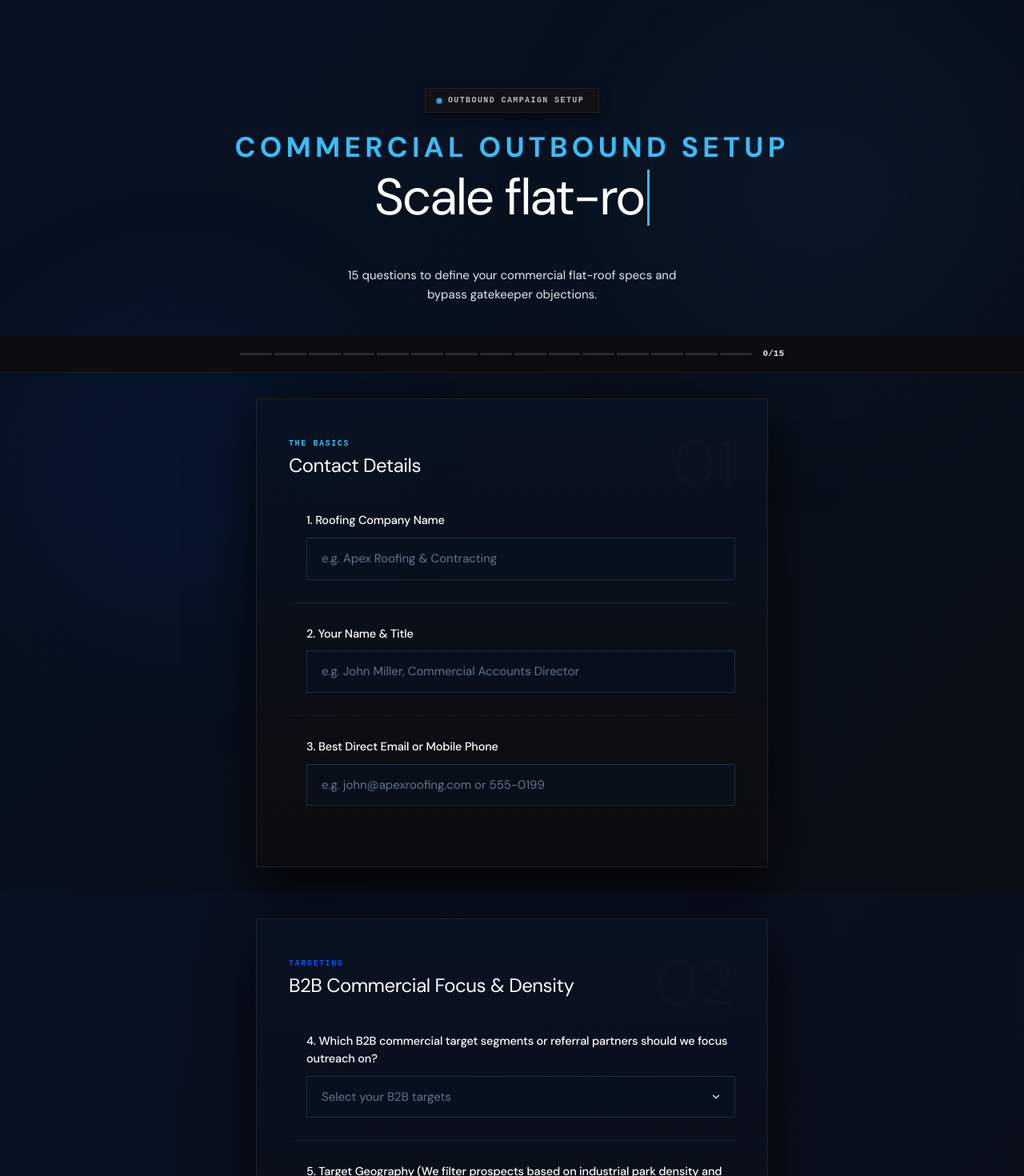
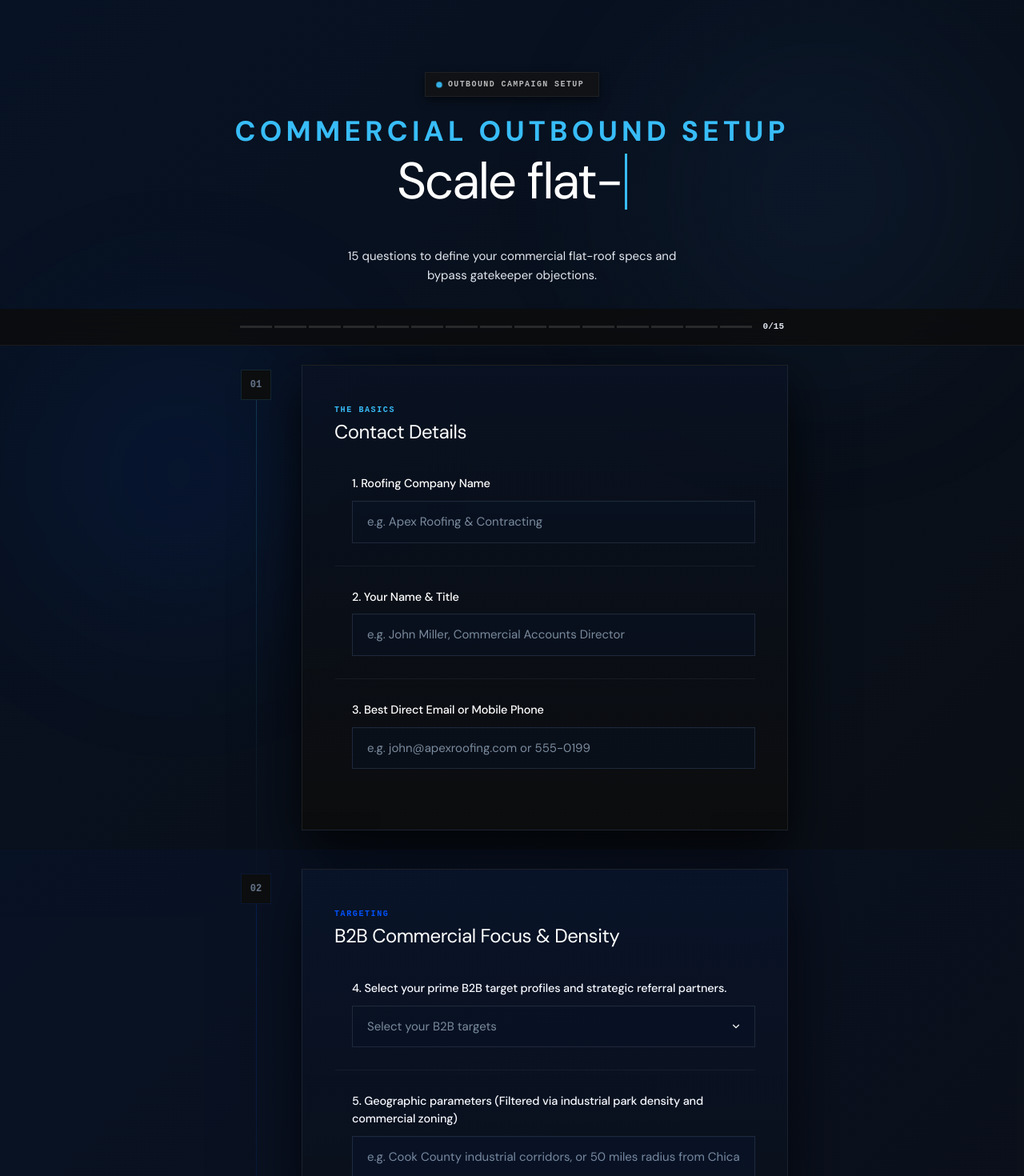
Before and after one commit to jaexochill2-code/scalesteady-engineers, a Next.js app: page /marketfit-roofing in a window 1280 px wide. Shown: the top 1470 px of the page at 80% size. Built offline with nearby package versions, Linux system fonts and the light colour scheme; no server answers.

Commit message:
feat: visual contrast layout rail, card containment and B2B copy updates

```diff
--- a/src/app/marketfit-roofing/page.tsx
+++ b/src/app/marketfit-roofing/page.tsx
@@ -256,6 +256,17 @@ export default function OnboardingPage() {
   const domain = form.company_name ? form.company_name.toLowerCase().replace(/[^a-z0-9]/g, "") + "roofing.com" : "yourdomain.com";
   const act = (f: string) => activeField === f;
 
+  const getActiveSecIndex = () => {
+    if (!activeField) return -1;
+    if (["company_name", "contact_name", "contact_details"].includes(activeField)) return 0;
+    if (["primary_icp", "geographic_target", "ideal_job_size"].includes(activeField)) return 1;
+    if (["intro_offer", "copy_constraints", "best_win"].includes(activeField)) return 2;
+    if (["main_objection", "edge", "goals_90_days", "past_results"].includes(activeField)) return 3;
+    if (activeField === "routing_destination" || activeField.startsWith("email_names")) return 4;
+    return -1;
+  };
+  const activeSec = getActiveSecIndex();
+
   if (status === "success") {
     return (
       <div style={{ background: C.bg, minHeight: "100vh", display: "flex", alignItems: "center", justifyContent: "center", padding: "40px 24px" }}>
@@ -285,7 +296,7 @@ export default function OnboardingPage() {
       <div style={{ position: "fixed", bottom: "-10%", left: "-5%", width: "45vw", height: "45vw", background: "radial-gradient(circle, rgba(0,82,255,0.10) 0%, transparent 70%)", borderRadius: "50%", filter: "blur(80px)", pointerEvents: "none", zIndex: 0 }} />
 
       {/* ═══ HERO ═══ */}
-      <div style={{ position: "relative", zIndex: 2, padding: "110px 24px 40px", textAlign: "center" }}>
+      <div style={{ position: "relative", zIndex: 2, padding: "90px 24px 30px", textAlign: "center" }}>
         <div style={{ animation: "fadeUp 0.7s cubic-bezier(0.16,1,0.3,1) both" }}>
           <div className="pill">
             <span className="pill-dot" />
@@ -293,7 +304,7 @@ export default function OnboardingPage() {
           </div>
 
           {/* Typewriter Headings */}
-          <h1 style={{ fontSize: "clamp(32px, 5.5vw, 64px)", fontWeight: 400, lineHeight: 1.1, letterSpacing: "-0.035em", color: C.textPrimary, marginBottom: "20px", minHeight: "2.3em" }}>
+          <h1 style={{ fontSize: "clamp(32px, 5.5vw, 64px)", fontWeight: 400, lineHeight: 1.1, letterSpacing: "-0.035em", color: C.textPrimary, marginBottom: "16px", minHeight: "2.3em" }}>
             <span style={{ display: "block", fontSize: "0.55em", color: C.accentBlue, textTransform: "uppercase", letterSpacing: "0.15em", fontWeight: 700, marginBottom: "8px" }}>
               Commercial Outbound Setup
             </span>
@@ -323,7 +334,7 @@ export default function OnboardingPage() {
       <form ref={formRef} onSubmit={handleSubmit} style={{ position: "relative", zIndex: 2 }}>
 
         {/* SECTION 1 */}
-        <Sec i={0} label="The Basics" title="Contact Details">
+        <Sec i={0} label="The Basics" title="Contact Details" isActive={activeSec === 0}>
           <Field field="company_name" label="1. Roofing Company Name" active={act("company_name")}>
             <input className="gi" {...ip("company_name", form, handleChange, setActiveField, "e.g. Apex Roofing & Contracting")} data-active={act("company_name")} />
           </Field>
@@ -336,8 +347,8 @@ export default function OnboardingPage() {
         </Sec>
 
         {/* SECTION 2 */}
-        <Sec i={1} label="Targeting" title="B2B Commercial Focus & Density">
-          <Field field="primary_icp" label="4. Which B2B commercial target segments or referral partners should we focus outreach on?" active={act("primary_icp")}>
+        <Sec i={1} label="Targeting" title="B2B Commercial Focus & Density" isActive={activeSec === 1}>
+          <Field field="primary_icp" label="4. Select your prime B2B target profiles and strategic referral partners." active={act("primary_icp")}>
             <div style={{ position: "relative" }}>
               <select className="gi gi-sel" required value={form.primary_icp}
                 onFocus={() => setActiveField("primary_icp")}
@@ -353,7 +364,7 @@ export default function OnboardingPage() {
               </select>
             </div>
           </Field>
-          <Field field="geographic_target" label="5. Target Geography (We filter prospects based on industrial park density and commercial zoning)" active={act("geographic_target")}>
+          <Field field="geographic_target" label="5. Geographic parameters (Filtered via industrial park density and commercial zoning)" active={act("geographic_target")}>
             <input className="gi" {...ip("geographic_target", form, handleChange, setActiveField, "e.g. Cook County industrial corridors, or 50 miles radius from Chicago")} data-active={act("geographic_target")} />
           </Field>
           <Field field="ideal_job_size" label="6. Which commercial roofing systems are you equipped to handle? (e.g. TPO, EPDM, Silicone Coatings, Metal)" active={act("ideal_job_size")} last>
@@ -362,8 +373,8 @@ export default function OnboardingPage() {
         </Sec>
 
         {/* SECTION 3 */}
-        <Sec i={2} label="The Strategy" title="Foot-In-The-Door Offers & Risk Bypassing">
-          <Field field="intro_offer" label="7. What is your high-conversion 'foot-in-the-door' offer for building owners?" active={act("intro_offer")}>
+        <Sec i={2} label="The Strategy" title="Foot-In-The-Door Offers & Risk Bypassing" isActive={activeSec === 2}>
+          <Field field="intro_offer" label="7. High-conversion low-friction offer (e.g. Drone Thermal Inspections, Capital Expenditure Budgeting Plan)" active={act("intro_offer")}>
             <input className="gi" {...ip("intro_offer", form, handleChange, setActiveField, "e.g. Free Drone Thermal Assessment, or Capital Expenditure Budget Plan Estimate")} data-active={act("intro_offer")} />
             <p style={{ fontSize: "12.5px", color: C.textMuted, marginTop: "8px", lineHeight: 1.5 }}>Boilerplate sales pitches fail commercial gatekeepers. We recommend diagnostic or capital budgeting offers.</p>
           </Field>
@@ -376,8 +387,8 @@ export default function OnboardingPage() {
         </Sec>
 
         {/* SECTION 4 */}
-        <Sec i={3} label="Objection Gates" title="Disarming gatekeepers & local credibility">
-          <Field field="main_objection" label="10. When property managers use the 'we already have a preferred roofer' defense, what secondary leverage do you offer?" active={act("main_objection")}>
+        <Sec i={3} label="Objection Gates" title="Disarming gatekeepers & local credibility" isActive={activeSec === 3}>
+          <Field field="main_objection" label="10. When gatekeepers or property managers use the 'we already have a preferred roofer' defense, what secondary leverage do you offer?" active={act("main_objection")}>
             <textarea className="gi gi-ta" {...tp("main_objection", form, handleChange, setActiveField, "e.g. We provide 2-hour emergency leak response when their vendor is busy, or act as secondary competitive bids to keep primary vendors honest")} data-active={act("main_objection")} />
           </Field>
           <Field field="edge" label="11. Whose name and title should sign the outbound emails?" active={act("edge")}>
@@ -387,22 +398,13 @@ export default function OnboardingPage() {
           <Field field="goals_90_days" label="12. Do you want to target properties based on their capital budgeting planning cycles? (Commercial plans typically lock in Q3/Q4)" active={act("goals_90_days")}>
             <textarea className="gi gi-ta" {...tp("goals_90_days", form, handleChange, setActiveField, "Specify if you want to align outreach timing with fiscal years, lease cycles, or immediate storm response...")} data-active={act("goals_90_days")} />
           </Field>
-          <Field field="past_results" label="13. How do you handle property managers' skepticism regarding local storm chasers, roofing scams, or lack of local presence?" active={act("past_results")} last>
+          <Field field="past_results" label="13. How do you handle property managers' skepticism regarding local storm chasers, roofing contractor scams, or lack of local presence?" active={act("past_results")} last>
             <textarea className="gi gi-ta" {...tp("past_results", form, handleChange, setActiveField, "e.g. We cite local references, show physical brick-and-mortar office location, or prove active local permits...")} data-active={act("past_results")} />
           </Field>
         </Sec>
 
         {/* SECTION 5 */}
-        <div className="sec" style={{ padding: "56px 24px 100px" }}>
-          <div className="sec-tint" style={{ background: ACCENTS[4].tint }} />
-          <div style={{ maxWidth: "640px", margin: "0 auto", position: "relative", zIndex: 2 }}>
-            <div className="sec-card" style={{ padding: "48px 40px" }}>
-              <div style={{ marginBottom: "44px", position: "relative" }}>
-                <span className="sec-tag" style={{ color: ACCENTS[4].dot }}>Campaign Setup</span>
-                <h2 className="sec-heading">14. CRM Integration & Mailbox Sender Setup</h2>
-                <span className="sec-ghost">05</span>
-              </div>
-
+        <Sec i={4} label="Campaign Setup" title="CRM Integration & Mailbox Sender Setup" isActive={activeSec === 4}>
           <div className="fg" data-active={act("routing_destination")}>
             <label className="fl" data-active={act("routing_destination")}>14. Which CRM or routing method should booked estimates route to?</label>
             <div style={{ position: "relative" }}>
@@ -434,7 +436,7 @@ export default function OnboardingPage() {
             )}
           </div>
 
-              <div className="fg" data-active={activeField?.startsWith("email_names")} style={{ borderBottom: "none", marginBottom: "48px" }}>
+          <div className="fg" data-active={activeField?.startsWith("email_names")} style={{ borderBottom: "none", marginBottom: 0 }}>
             <label className="fl" data-active={activeField?.startsWith("email_names")}>15. First names of 5 team members to set up as outbound sender profiles</label>
             <p style={{ fontSize: "13px", color: C.textMuted, marginBottom: "20px", lineHeight: 1.5 }}>Real first names only (e.g. bob, john). Emails will be sent from name@{domain}.</p>
             <div style={{ display: "flex", flexDirection: "column", gap: "12px" }}>
@@ -459,12 +461,12 @@ export default function OnboardingPage() {
           </div>
 
           {status === "error" && (
-                <div style={{ padding: "14px 18px", background: "rgba(255,59,48,0.1)", border: "1px solid rgba(255,59,48,0.3)", borderRadius: "0px", fontSize: "13px", color: "#FF3B30", marginBottom: "24px", lineHeight: 1.5 }}>
+            <div style={{ padding: "14px 18px", background: "rgba(255,59,48,0.1)", border: "1px solid rgba(255,59,48,0.3)", borderRadius: "0px", fontSize: "13px", color: "#FF3B30", margin: "24px 0", lineHeight: 1.5 }}>
               {errorMsg}
             </div>
           )}
 
-              <button type="submit" disabled={status === "submitting"} className="submit-btn submit-btn-full" style={{ borderRadius: "0px" }}>
+          <button type="submit" disabled={status === "submitting"} className="submit-btn submit-btn-full" style={{ borderRadius: "0px", marginTop: "32px" }}>
             {status === "submitting" ? (
               <span style={{ display: "flex", alignItems: "center", justifyContent: "center", gap: "10px" }}>
                 <span className="spin" /> Submitting Settings...
@@ -473,26 +475,35 @@ export default function OnboardingPage() {
               "Deploy Campaign Settings"
             )}
           </button>
-            </div>
-          </div>
-        </div>
+        </Sec>
 
       </form>
     </div>
   );
 }
 
-function Sec({ i, label, title, children }: { i: number; label: string; title: string; children: React.ReactNode }) {
+function Sec({ i, label, title, isActive, children }: { i: number; label: string; title: string; isActive: boolean; children: React.ReactNode }) {
   const a = ACCENTS[i];
   return (
-    <div className="sec" style={{ padding: "32px 24px" }}>
+    <div className="sec sec-layout" style={{ padding: "24px 24px" }} data-active={isActive}>
       <div className="sec-tint" style={{ background: a.tint }} />
-      <div style={{ maxWidth: "640px", margin: "0 auto", position: "relative", zIndex: 2 }}>
-        <div className="sec-card" style={{ padding: "48px 40px" }}>
-          <div style={{ marginBottom: "44px", position: "relative" }}>
-            <span className="sec-tag" style={{ color: a.dot }}>{label}</span>
+
+      <div className="sec-grid">
+        {/* Left column (Rail) */}
+        <div className="sec-rail">
+          <div className="sec-circle" data-active={isActive} style={{ borderColor: isActive ? C.accentBlue : a.border }}>
+            {String(i + 1).padStart(2, "0")}
+          </div>
+          {i < 4 && (
+            <div className="sec-line" data-active={isActive} style={{ background: isActive ? `linear-gradient(to bottom, ${C.accentBlue}99, rgba(255,255,255,0.01))` : `linear-gradient(to bottom, ${a.dot}33, rgba(255,255,255,0.01))` }} />
+          )}
+        </div>
+
+        {/* Right column (Card) */}
+        <div className="sec-card" data-active={isActive}>
+          <div style={{ marginBottom: "40px", position: "relative" }}>
+            <span className="sec-tag" style={{ color: isActive ? C.accentBlue : a.dot }}>{label}</span>
             <h2 className="sec-heading" style={{ color: C.textPrimary }}>{title}</h2>
-            <span className="sec-ghost">{String(i + 1).padStart(2, "0")}</span>
           </div>
           {children}
         </div>
@@ -595,7 +606,7 @@ const CSS = `
   box-shadow: 0 0 10px rgba(56,189,248,0.6);
 }
 
-/* ── Section & Card ── */
+/* ── Section & Grid ── */
 .sec {
   position: relative;
   opacity: 0;
@@ -610,11 +621,76 @@ const CSS = `
   pointer-events: none;
   z-index: 0;
 }
+.sec-grid {
+  display: block;
+}
+@media (min-width: 768px) {
+  .sec-grid {
+    display: grid;
+    grid-template-columns: 50px 1fr;
+    gap: 32px;
+    align-items: start;
+    max-width: 690px;
+    margin: 0 auto;
+  }
+}
+
+/* ── Timeline Rail ── */
+.sec-rail {
+  display: none;
+}
+@media (min-width: 768px) {
+  .sec-rail {
+    display: flex;
+    flex-direction: column;
+    align-items: center;
+    position: relative;
+    height: 100%;
+    margin-top: 6px;
+  }
+}
+.sec-circle {
+  width: 38px;
+  height: 38px;
+  border: 1px solid rgba(255, 255, 255, 0.08);
+  border-radius: 0px;
+  display: flex;
+  align-items: center;
+  justify-content: center;
+  font-family: monospace;
+  font-size: 12px;
+  font-weight: 600;
+  color: #64748B;
+  background: #0C0D0E;
+  transition: all 0.3s cubic-bezier(0.16,1,0.3,1);
+}
+.sec-circle[data-active="true"] {
+  color: #38BDF8;
+  background: rgba(56, 189, 248, 0.05);
+  box-shadow: 0 0 16px rgba(56, 189, 248, 0.2);
+}
+.sec-line {
+  position: absolute;
+  top: 38px;
+  bottom: -48px;
+  left: 50%;
+  width: 1px;
+  z-index: 1;
+  transition: background 0.3s ease;
+}
+
+/* ── Card Container ── */
 .sec-card {
   background: linear-gradient(180deg, rgba(9, 18, 35, 0.85) 0%, rgba(12, 13, 14, 0.98) 100%);
   border: 1px solid rgba(255, 255, 255, 0.08);
   border-radius: 0px;
+  padding: 48px 40px;
   box-shadow: 0 24px 64px rgba(0,0,0,0.8);
+  transition: all 0.3s cubic-bezier(0.16,1,0.3,1);
+}
+.sec-card[data-active="true"] {
+  border-color: rgba(56, 189, 248, 0.3);
+  box-shadow: 0 24px 64px rgba(0,0,0,0.9), 0 0 32px rgba(56, 189, 248, 0.05);
 }
 .sec-tag {
   display: block;
@@ -624,22 +700,13 @@ const CSS = `
   letter-spacing: 0.16em;
   text-transform: uppercase;
   margin-bottom: 6px;
+  transition: color 0.3s ease;
 }
 .sec-heading {
   font-size: 24px;
   font-weight: 400;
   letter-spacing: -0.02em;
   line-height: 1.2;
-}
-.sec-ghost {
-  position: absolute;
-  right: 0; top: -8px;
-  font-size: 80px;
-  font-weight: 300;
-  color: rgba(255,255,255,0.015);
-  line-height: 1;
-  pointer-events: none;
-  user-select: none;
 }
 
 /* ── Field group ── */
@@ -671,7 +738,7 @@ const CSS = `
 /* ── Glass input ── */
 .gi {
   width: 100%;
-  background: rgba(7, 18, 36, 0.4);
+  background: rgba(7, 18, 36, 0.45);
   border: 1px solid #1E293B;
   border-radius: 0px;
   padding: 14px 18px;
@@ -679,10 +746,10 @@ const CSS = `
   color: #FFFFFF;
   outline: none;
   transition: all 0.25s cubic-bezier(0.16,1,0.3,1);
-  box-shadow: inset 0 1px 0 rgba(255,255,255,0.02);
+  box-shadow: inset 0 1px 0 rgba(255,255,255,0.01);
 }
 .gi::placeholder {
-  color: #64748B;
+  color: #7A8B9E;
 }
 .gi:hover {
   border-color: rgba(255,255,255,0.3);
@@ -715,7 +782,7 @@ const CSS = `
 }
 .gi-sel:invalid,
 .gi-sel option[value=""] {
-  color: #64748B;
+  color: #7A8B9E;
 }
 
 /* ── Glass card ── */
@@ -762,8 +829,8 @@ const CSS = `
 }
 
 /* ── Responsive ── */
-@media (max-width: 640px) {
-  .sec-ghost { display: none; }
+@media (max-width: 767px) {
+  .sec-grid { display: block; }
   .gi { padding: 12px 14px; font-size: 14px; }
   .sec-card { padding: 32px 24px; }
 }
```
Lines whose indentation alone changed are shown as unchanged.
